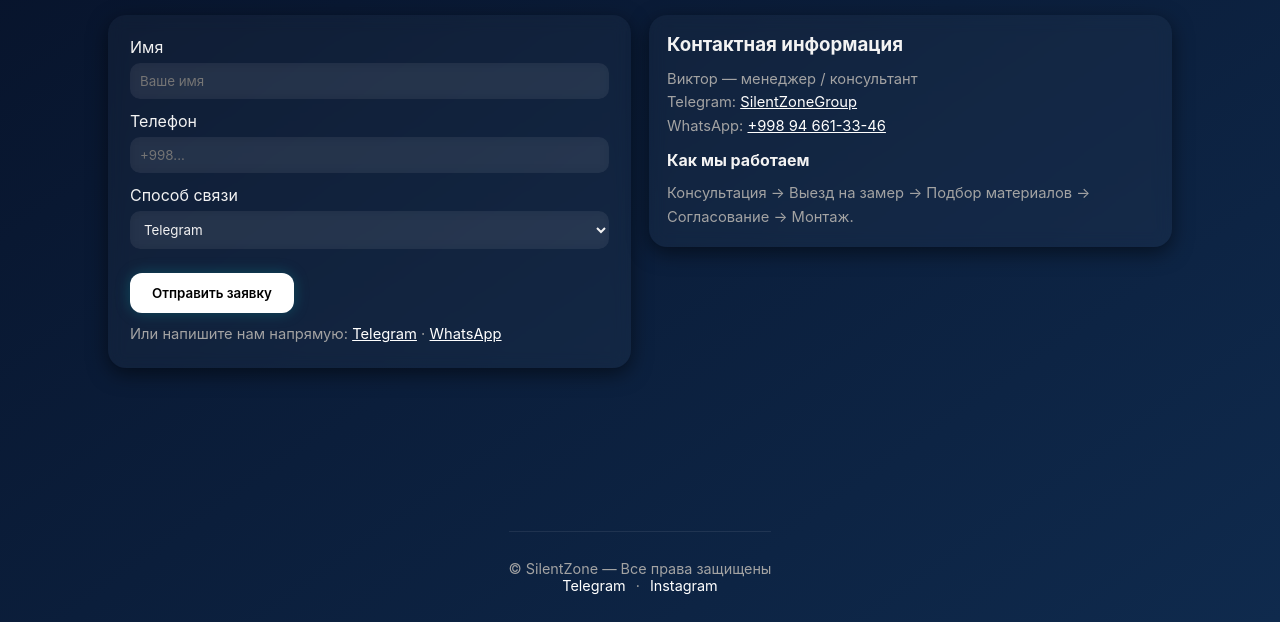
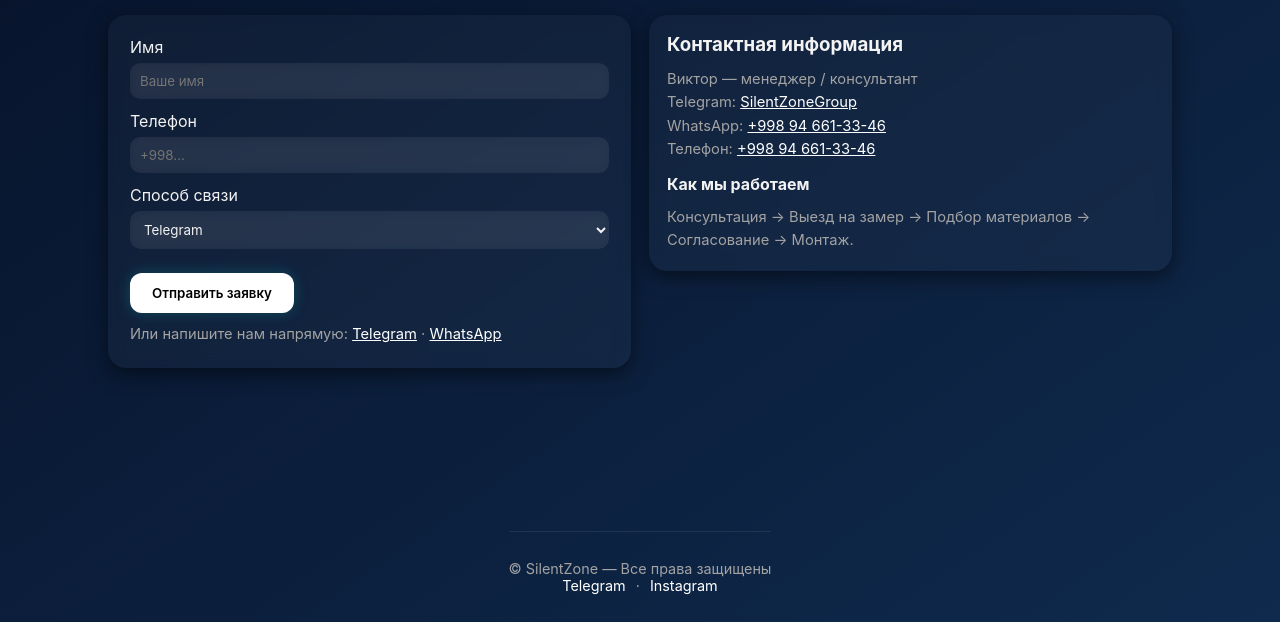
Before and after one commit to viktorkrasnokutskiy/silentzone, a plain HTML site: page contacts.html in a window 1280 px wide. Shown: the part 178-800 px from the top of the page. Drawn offline with Linux system fonts and the light colour scheme.

Commit message:
Update contacts.html

```diff
--- a/contacts.html
+++ b/contacts.html
@@ -83,6 +83,12 @@
             WhatsApp:
             <a href="https://wa.me/998946613346" target="_blank" style="text-decoration:underline;color:var(--accent)">+998 94 661-33-46</a>
           </p>
+<p class="small">
+  Телефон:
+  <a href="tel:+998946613346" style="text-decoration:underline;color:var(--accent)">
+    +998 94 661-33-46
+  </a>
+</p>
 
           <div style="height:12px"></div>
 
```
